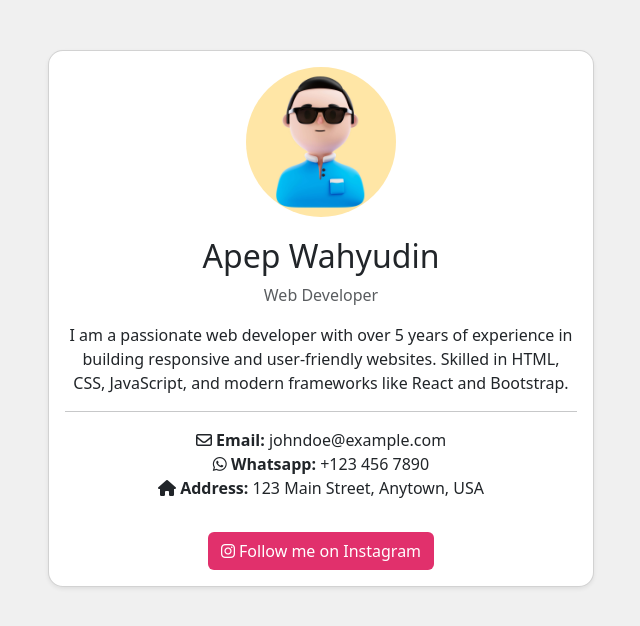
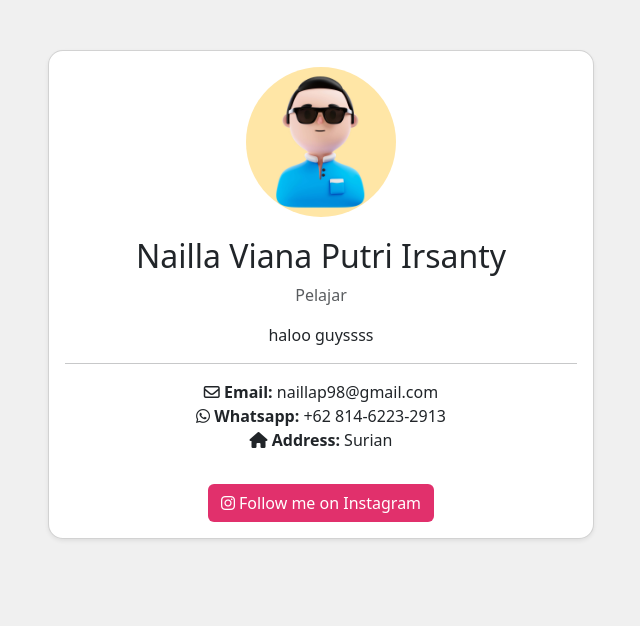
Before and after one commit to NaillaViana21/tc_nailla-viana_X1, a plain HTML site: page index.html in a window 1280 px wide. Shown: the whole page, without its empty margins (319-959 px from the left). Drawn offline with nearby package versions, Linux system fonts and the light colour scheme.

Commit message:
Update index.html

```diff
--- a/index.html
+++ b/index.html
@@ -15,17 +15,16 @@
                 <div class="card shadow-sm">
                     <div class="card-body text-center">
                         <img src="avatar.jpg" alt="Profile Image" class="profile-img">
-                        <h2>Apep Wahyudin</h2>
-                        <p class="text-muted">Web Developer</p>
-                        <p>I am a passionate web developer with over 5 years of experience in building responsive and user-friendly websites. Skilled in HTML, CSS, JavaScript, and modern frameworks like React and Bootstrap.
-                        </p>
+                        <h2>Nailla Viana Putri Irsanty </h2>
+                        <p class="text-muted">Pelajar</p>
+                        <p>haloo guyssss
                         <hr>
                         <ul class="list-unstyled">
-                            <li><i class="fa-regular fa-envelope"></i> <strong>Email:</strong> johndoe@example.com</li>
-                            <li><i class="fa-brands fa-whatsapp"></i> <strong>Whatsapp:</strong> +123 456 7890</li>
-                            <li><i class="fa-solid fa-house"></i> <strong>Address:</strong> 123 Main Street, Anytown, USA</li>
+                            <li><i class="fa-regular fa-envelope"></i> <strong>Email:</strong> naillap98@gmail.com</li>
+                            <li><i class="fa-brands fa-whatsapp"></i> <strong>Whatsapp:</strong> +62 814-6223-2913</li>
+                            <li><i class="fa-solid fa-house"></i> <strong>Address:</strong> Surian</li>
                         </ul>
-                        <a href="https://www.instagram.com/sebuahsemangat" target="_blank" class="btn btn-instagram mt-3">
+                        <a href="https://www.instagram.com/nailla.putri_irsnty?igsh=b3BnamswZ2luODNj" target="_blank" class="btn btn-instagram mt-3">
                             <i class="fab fa-instagram"></i> Follow me on Instagram
                         </a>
                     </div>
```
